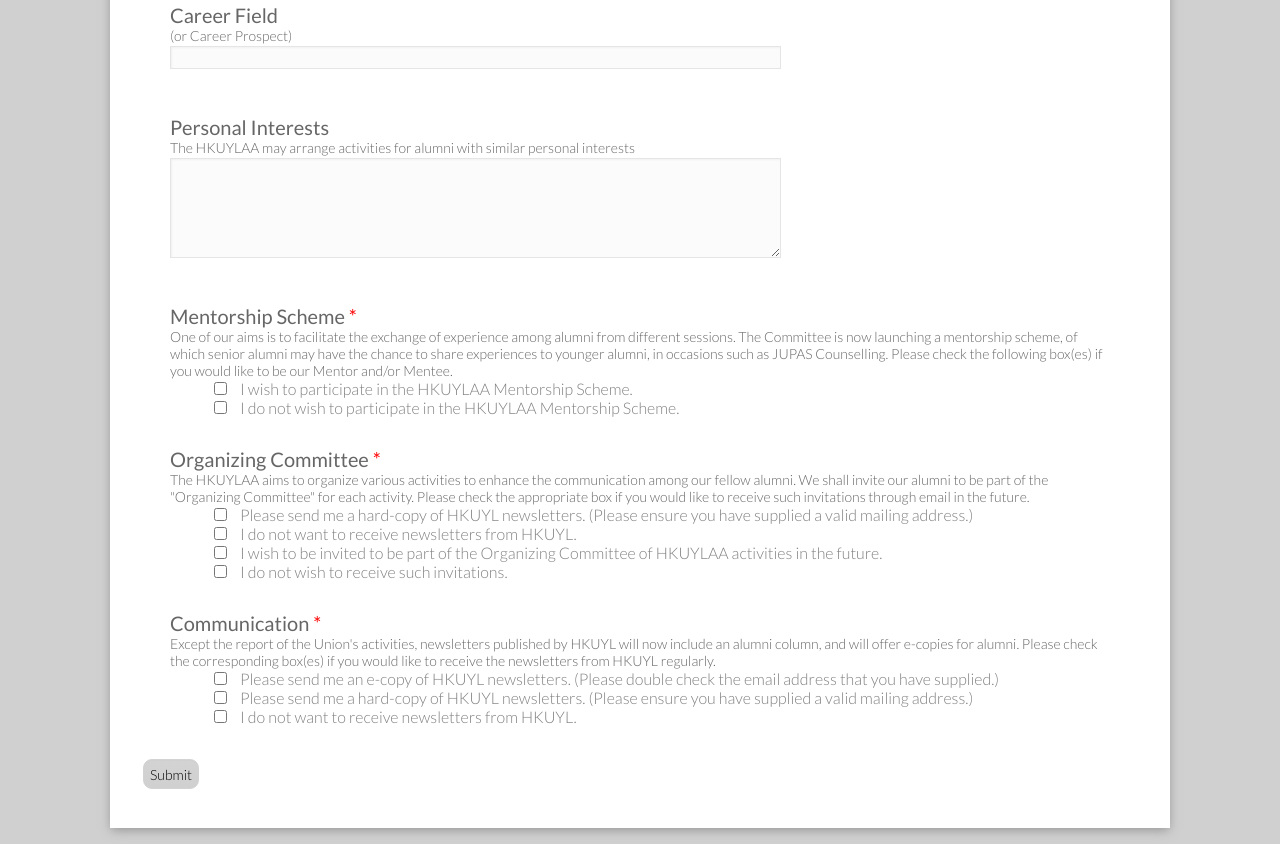
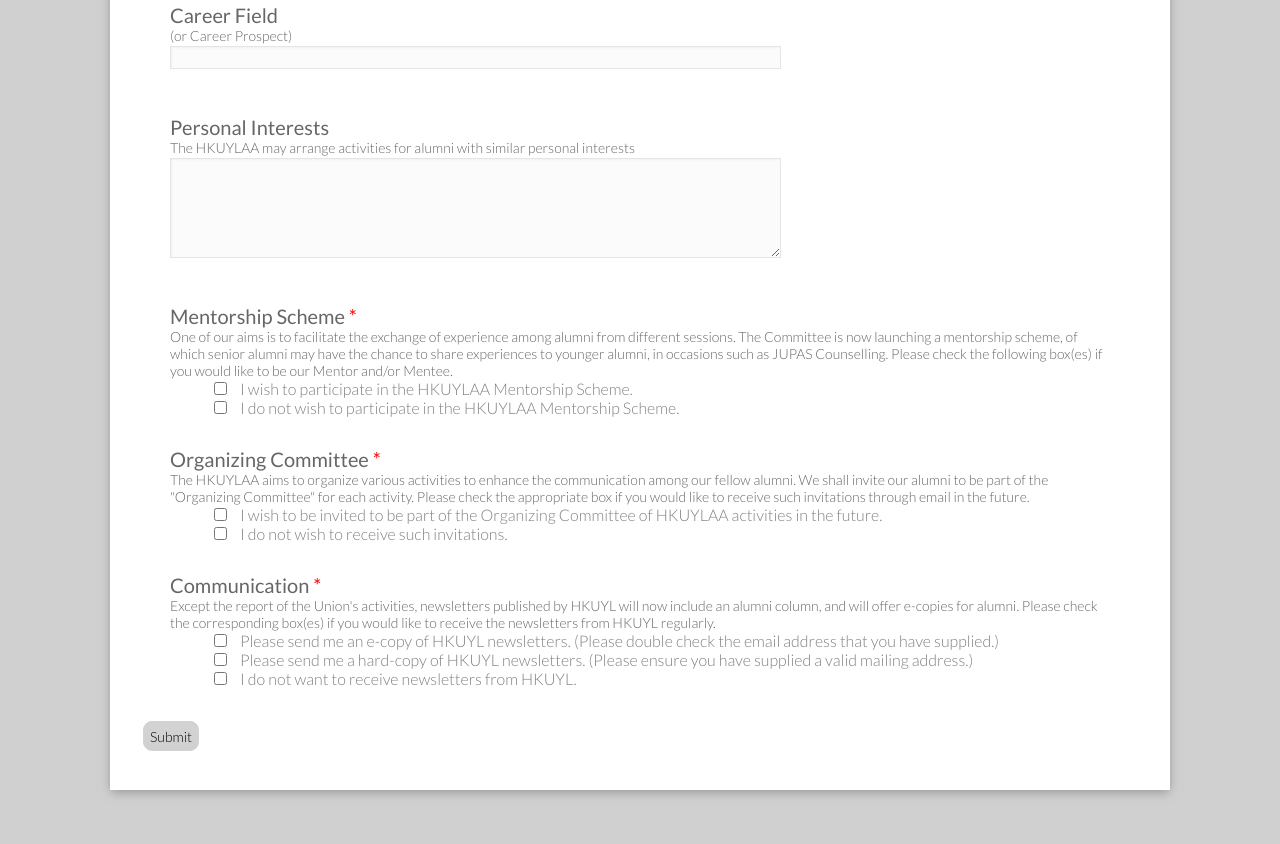
Before and after one commit to hkuylaa/hkuylaa.github.io, a plain HTML site: page index.html in a window 1280 px wide. Shown: the part 2177-3021 px from the top of the page. After the commit the page ends 2983 px from the top, so only its background shows below. Drawn offline with Linux system fonts and the light colour scheme.

Commit message:
Update index.html

```diff
--- a/index.html
+++ b/index.html
@@ -222,13 +222,6 @@
 <span class="ss-required-asterisk">*</span></div>
 <div class="ss-q-help ss-secondary-text" dir="ltr">The HKUYLAA aims to organize various activities to enhance the communication among our fellow alumni. We shall invite our alumni to be part of the &quot;Organizing Committee&quot; for each activity. Please check the appropriate box if you would like to receive such invitations through email in the future.</div></label>
 
-
-<ul class="ss-choices ss-choices-required" role="group" aria-label="Communication Except the report of the Union&#39;s activities, newsletters published by HKUYL will now include an alumni column, and will offer e-copies for alumni. Please check the corresponding box(es) if you would like to receive the newsletters from HKUYL regularly. Must select at least 0 options."><li class="ss-choice-item"><label><span class="ss-choice-item-control goog-inline-block"><input type="checkbox" name="entry.1583083072" value="Please send me a hard-copy of HKUYL newsletters. (Please ensure you have supplied a valid mailing address.)" id="group_1583083072_2" role="checkbox" class="ss-q-checkbox" aria-required="true"></span>
-<span class="ss-choice-label">Please send me a hard-copy of HKUYL newsletters. (Please ensure you have supplied a valid mailing address.)</span>
-</label></li> <li class="ss-choice-item"><label><span class="ss-choice-item-control goog-inline-block"><input type="checkbox" name="entry.1583083072" value="I do not want to receive newsletters from HKUYL." id="group_1583083072_3" role="checkbox" class="ss-q-checkbox" aria-required="true"></span>
-<span class="ss-choice-label">I do not want to receive newsletters from HKUYL.</span>
-</label></li></ul>
-
 <ul class="ss-choices ss-choices-required" role="group" aria-label="Organizing Committee The HKUYLAA aims to organize various activities to enhance the communication among our fellow alumni. We shall invite our alumni to be part of the &quot;Organizing Committee&quot; for each activity. Please check the appropriate box if you would like to receive such invitations through email in the future. "><li class="ss-choice-item"><label><span class="ss-choice-item-control goog-inline-block"><input type="checkbox" name="entry.1697700939" value="I wish to be invited to be part of the Organizing Committee of HKUYLAA activities in the future." id="group_1697700939_1" role="checkbox" class="ss-q-checkbox" aria-required="true"></span>
 <span class="ss-choice-label">I wish to be invited to be part of the Organizing Committee of HKUYLAA activities in the future.</span>
 </label></li> <li class="ss-choice-item"><label><span class="ss-choice-item-control goog-inline-block"><input type="checkbox" name="entry.1697700939" value="I do not wish to receive such invitations." id="group_1697700939_2" role="checkbox" class="ss-q-checkbox" aria-required="true"></span>
```
